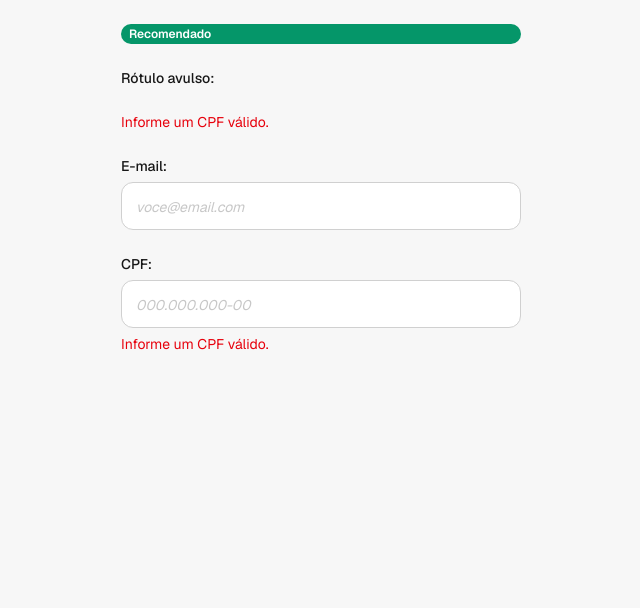
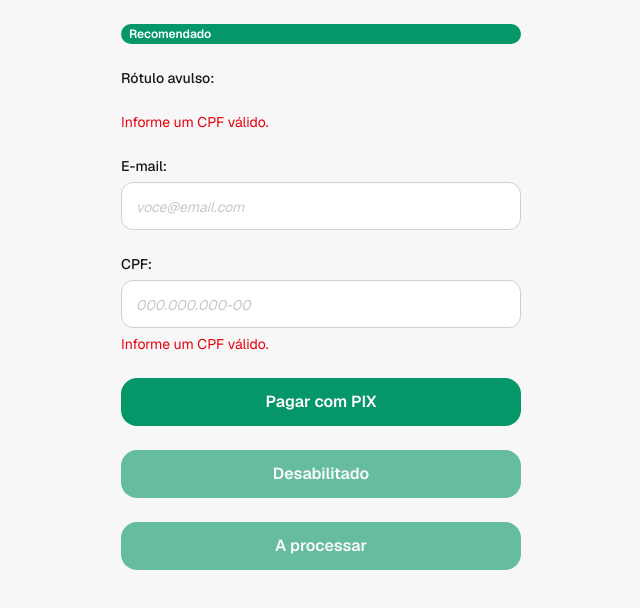
Before and after one commit to rcrdk/cakto-pay-checkout, a Next.js app: page / in a window 1280 px wide. Shown: the top 608 px of the page, without its empty margins (319-959 px from the left). Built offline with nearby package versions, Linux system fonts and the light colour scheme.

Commit message:
feat: add Button component and integrate it into the Home page

```diff
--- a/src/app/page.tsx
+++ b/src/app/page.tsx
@@ -3,6 +3,7 @@
 import { useState } from 'react'
 
 import { Badge } from '@/shared/components/ui/badge'
+import { Button } from '@/shared/components/ui/button'
 import { FieldError } from '@/shared/components/ui/field-error'
 import { FieldLabel } from '@/shared/components/ui/field-label'
 import { TextField } from '@/shared/components/ui/text-field'
@@ -26,6 +27,9 @@ export default function Home() {
 				placeholder="000.000.000-00"
 				error="Informe um CPF válido."
 			/>
+			<Button>Pagar com PIX</Button>
+			<Button disabled>Desabilitado</Button>
+			<Button loading>A processar</Button>
 		</main>
 	)
 }
--- /dev/null
+++ b/src/shared/components/ui/button.tsx
@@ -0,0 +1,34 @@
+import type { ComponentPropsWithoutRef } from 'react'
+
+import { cn } from '@/shared/utils/tailwind-cn'
+
+interface ButtonProps extends ComponentPropsWithoutRef<'button'> {
+	loading?: boolean
+}
+
+export function Button({
+	children,
+	type = 'button',
+	disabled = false,
+	loading = false,
+	className,
+	...props
+}: Readonly<ButtonProps>) {
+	const isInactive = disabled || loading
+
+	return (
+		<button
+			{...props}
+			type={type}
+			disabled={isInactive}
+			aria-busy={loading}
+			className={cn(
+				'bg-highlighted focus-visible:ring-highlighted/35 enabled:hover:bg-highlighted-dark h-12 w-full rounded-2xl text-base font-semibold text-white transition-[background-color,opacity,transform] duration-200 select-none focus-visible:ring-2 focus-visible:ring-offset-1 focus-visible:ring-offset-white focus-visible:outline-none enabled:active:scale-[0.98] disabled:opacity-60',
+				loading ? 'cursor-wait disabled:cursor-wait' : 'cursor-pointer disabled:cursor-not-allowed',
+				className,
+			)}
+		>
+			{children}
+		</button>
+	)
+}
```
